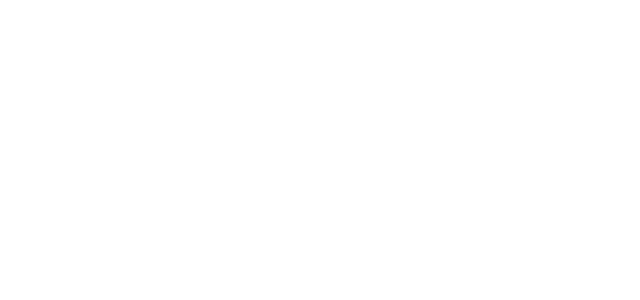
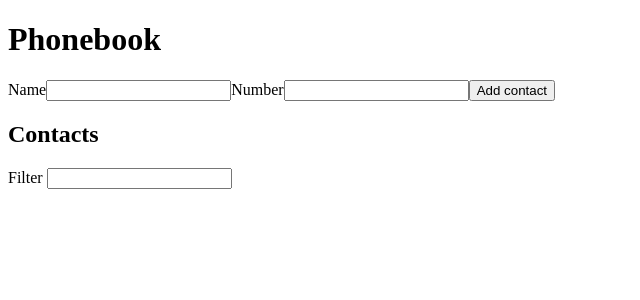
Before and after one commit to ValiaStohnii/goit-react-hw-04-hooks-phonebook, a React (Create React App) app: page / in a window 1280 px wide. Shown: the top 300 px of the page, without its empty margins (0-640 px from the left). Built offline with nearby package versions, Linux system fonts and the light colour scheme.

Commit message:
add hooks

```diff
--- a/src/App.js
+++ b/src/App.js
@@ -1,7 +1,12 @@
 import './App.css';
+import Phonebook from './Components/phonebook';
 
 function App() {
-  return <div className="App"></div>;
+  return (
+    <div className="App">
+      <Phonebook />
+    </div>
+  );
 }
 
 export default App;
--- /dev/null
+++ b/src/Components/ContactList.js
@@ -0,0 +1,19 @@
+import React from 'react';
+
+const ContactList = ({ contacts, onDeleteContact }) => {
+  return (
+    <ul>
+      {contacts.map(contacts => (
+        <li key={contacts.id} name={contacts.name}>
+          <p>{contacts.name}</p>
+          <p>{contacts.number}</p>
+          <button type="button" onClick={() => onDeleteContact(contacts.id)}>
+            Delete
+          </button>
+        </li>
+      ))}
+    </ul>
+  );
+};
+
+export default ContactList;
--- /dev/null
+++ b/src/Components/Filter.js
@@ -0,0 +1,9 @@
+import React from 'react';
+
+const Filter = ({ value, onChange }) => (
+  <label>
+    Filter <input type="text" value={value} onChange={onChange}></input>
+  </label>
+);
+
+export default Filter;
--- /dev/null
+++ b/src/Components/Form.js
@@ -0,0 +1,121 @@
+import { useState } from 'react';
+
+export default function Form({ onSubmit }) {
+  const [name, setName] = useState('');
+  const [number, setNumber] = useState('');
+
+  const inputChange = e => {
+    const { name, value } = e.currentTarget;
+    switch (name) {
+      case 'name':
+        setName(value);
+        break;
+
+      case 'number':
+        setNumber(value);
+        break;
+      default:
+        return;
+    }
+  };
+
+  const submitNumber = e => {
+    e.preventDefault();
+    onSubmit(name, number);
+    reset();
+  };
+
+  const reset = () => {
+    setName('');
+    setNumber('');
+  };
+
+  return (
+    <form onSubmit={submitNumber}>
+      <label>
+        Name
+        <input
+          type="text"
+          value={name}
+          onChange={inputChange}
+          name="name"
+          pattern="^[a-zA-Zа-яА-Я]+(([' -][a-zA-Zа-яА-Я ])?[a-zA-Zа-яА-Я]*)*$"
+          title="Name may contain only letters, apostrophe, dash and spaces. For example Adrian, Jacob Mercer, Charles de Batz de Castelmore d'Artagnan"
+          required
+        />
+      </label>
+      <label>
+        Number
+        <input
+          type="tel"
+          value={number}
+          onChange={inputChange}
+          name="number"
+          pattern="\+?\d{1,4}?[-.\s]?\(?\d{1,3}?\)?[-.\s]?\d{1,4}[-.\s]?\d{1,4}[-.\s]?\d{1,9}"
+          title="Phone number must be digits and can contain spaces, dashes, parentheses and can start with +"
+          required
+        />
+      </label>
+
+      <button type="submit">Add contact</button>
+    </form>
+  );
+}
+
+// class Form extends Component {
+//   state = {
+//     name: '',
+//     number: '',
+//   };
+
+//   inputChange = e => {
+//     const { name, value } = e.currentTarget;
+//     this.setState({ [name]: value });
+//   };
+
+//   submitNumber = e => {
+//     e.preventDefault();
+//     this.props.onSubmit(this.state);
+//     this.reset();
+//   };
+//   reset = () => {
+//     this.setState({
+//       name: '',
+//       number: '',
+//     });
+//   };
+
+//   render() {
+//     return (
+//       <form onSubmit={this.submitNumber}>
+//         <label>
+//           Name
+//           <input
+//             type="text"
+//             value={this.state.name}
+//             onChange={this.inputChange}
+//             name="name"
+//             pattern="^[a-zA-Zа-яА-Я]+(([' -][a-zA-Zа-яА-Я ])?[a-zA-Zа-яА-Я]*)*$"
+//             title="Name may contain only letters, apostrophe, dash and spaces. For example Adrian, Jacob Mercer, Charles de Batz de Castelmore d'Artagnan"
+//             required
+//           />
+//         </label>
+//         <label>
+//           Number
+//           <input
+//             type="tel"
+//             value={this.state.number}
+//             onChange={this.inputChange}
+//             name="number"
+//             pattern="\+?\d{1,4}?[-.\s]?\(?\d{1,3}?\)?[-.\s]?\d{1,4}[-.\s]?\d{1,4}[-.\s]?\d{1,9}"
+//             title="Phone number must be digits and can contain spaces, dashes, parentheses and can start with +"
+//             required
+//           />
+//         </label>
+
+//         <button type="submit">Add contact</button>
+//       </form>
+//     );
+//   }
+// }
+// export default Form;
--- /dev/null
+++ b/src/Components/phonebook.js
@@ -0,0 +1,83 @@
+import React from 'react';
+import Form from './Form';
+import ContactList from './ContactList';
+import { nanoid } from 'nanoid';
+import Filter from './Filter';
+
+class Phonebook extends React.Component {
+  state = {
+    contacts: [],
+    filter: '',
+  };
+
+  formSubmit = data => {
+    const contact = {
+      id: nanoid(),
+      name: data.name,
+      number: data.number,
+    };
+
+    const normalizeName = this.textNormalize(data.name);
+
+    if (this.state.contacts.some(item => item.name.toLowerCase() === normalizeName)) {
+      alert('This name is olready in contact');
+      return;
+    }
+    this.setState(prevState => ({
+      contacts: [contact, ...prevState.contacts],
+    }));
+  };
+
+  changeFilter = e => {
+    this.setState({ filter: e.currentTarget.value });
+  };
+
+  textNormalize = text => {
+    return text.toLowerCase();
+  };
+
+  getFilteredContacts = () => {
+    const { contacts } = this.state;
+    const normalizedFilter = this.state.filter.toLowerCase();
+    return contacts.filter(c => c.name.toLowerCase().includes(normalizedFilter));
+  };
+
+  deleteContact = contactId => {
+    this.setState(prevState => ({
+      contacts: prevState.contacts.filter(c => c.id !== contactId),
+    }));
+  };
+
+  componentDidMount() {
+    const contacts = localStorage.getItem('contacts');
+    const parsedContacts = JSON.parse(contacts);
+
+    if (parsedContacts) {
+      this.setState({ contacts: parsedContacts });
+    }
+  }
+
+  componentDidUpdate(prevProps, prevState) {
+    if (this.state.contacts !== prevState.contacts) {
+      localStorage.setItem('contacts', JSON.stringify(this.state.contacts));
+    }
+  }
+
+  render() {
+    const { filter } = this.state;
+
+    const filteredContacts = this.getFilteredContacts();
+
+    return (
+      <div>
+        <h1>Phonebook</h1>
+        <Form onSubmit={this.formSubmit} />
+        <h2>Contacts</h2>
+        <Filter value={filter} onChange={this.changeFilter} />
+        <ContactList contacts={filteredContacts} onDeleteContact={this.deleteContact} />
+      </div>
+    );
+  }
+}
+
+export default Phonebook;
```
